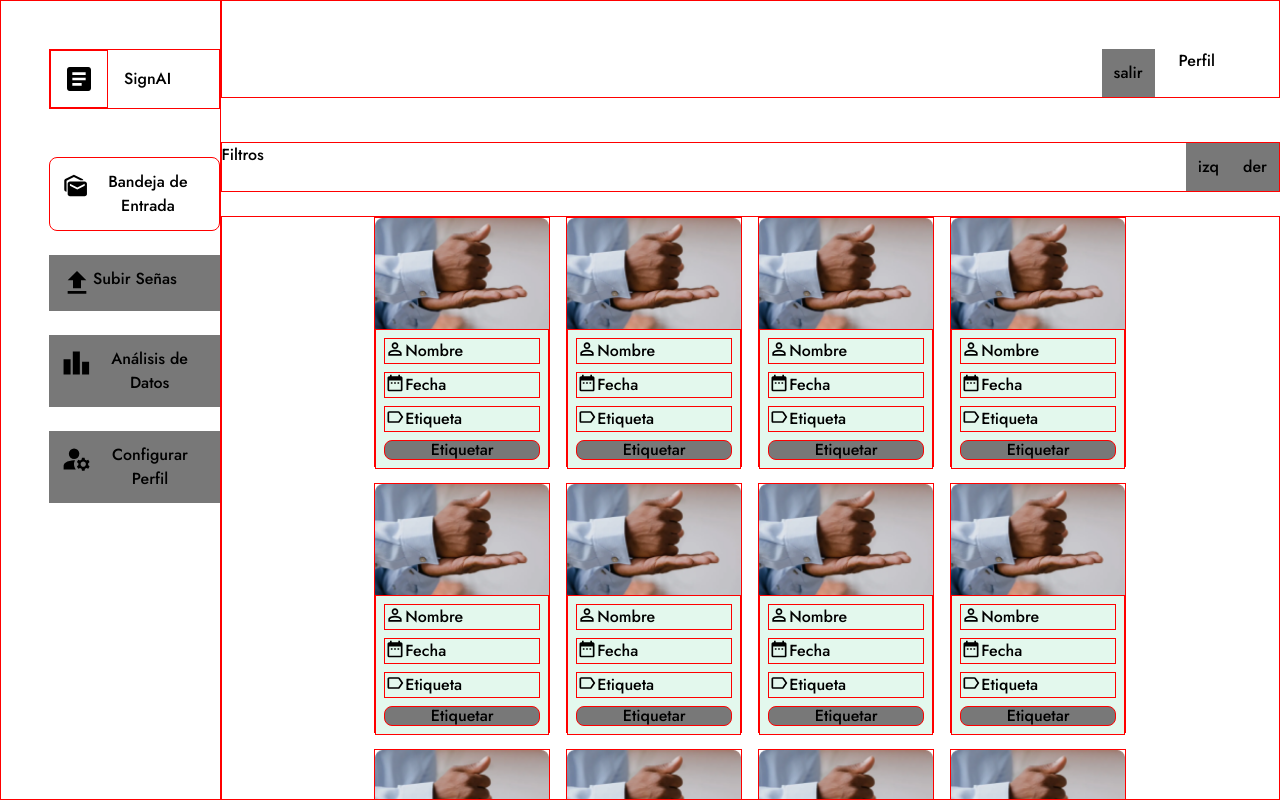
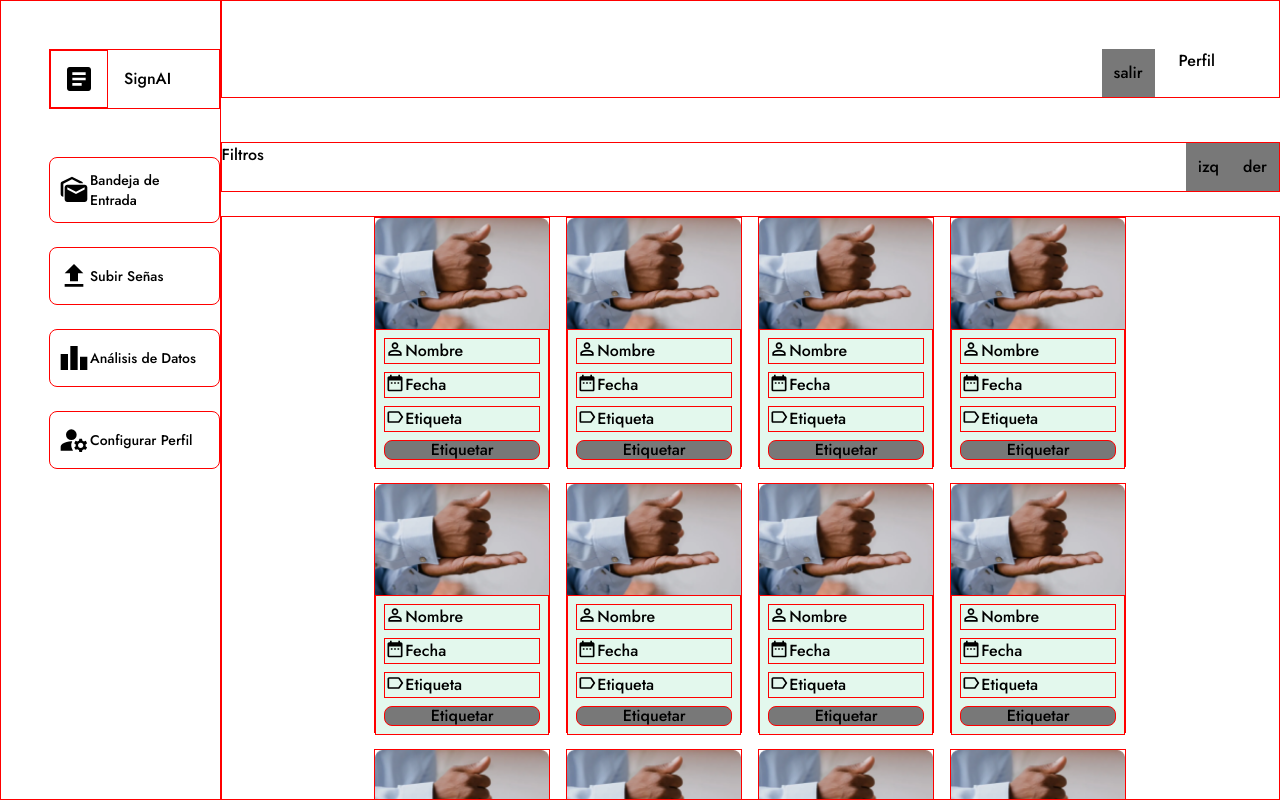
Before and after one commit to SignAIUdeA/SignAI, a Next.js app in the folder frontend/: page /ProfesionalDashboard in a window 1280 px wide. Built offline with nearby package versions, Linux system fonts and the light colour scheme.

Commit message:
Se cambió el sidebar

```diff
--- a/frontend/components/ProvisionalSidebar.tsx
+++ b/frontend/components/aside/ProvisionalSidebar.tsx
@@ -1,9 +1,8 @@
 
 import React from 'react'
-import { MdLeaderboard, MdManageAccounts, MdMarkAsUnread,
-  MdArticle, MdSettings, MdMail,
-   MdFileUpload } from "react-icons/md";
-
+import { MdLeaderboard, MdManageAccounts, MdMarkAsUnread, MdArticle, MdFileUpload } from "react-icons/md";
+import { SidebarData } from './aside.services';
+import Link from 'next/link';
 const ProvisionalSidebar = () => {
   return (
     <aside className='hidden w-64 md:flex flex-col gap-12 pt-12 pl-12 debug'>
@@ -13,7 +12,21 @@ const ProvisionalSidebar = () => {
           </button>
           <span>SignAI</span>
         </div>
-        <div className='flex flex-col gap-6'>
+
+        <ul className='flex flex-col gap-6'>
+          {SidebarData.map((item, index) => (
+            <li key={item.title} className=''>
+              <Link href={item.link} className='debug flex bg-white rounded-lg hover:bg-green-500 px-2 py-3 justify-start items-center active:bg-black'>
+                {item.icon}
+                <span className='text-sm'>
+                  {item.title}
+                </span>
+                </Link>
+            </li>
+          ))}
+        </ul>
+
+        {/* <div className='flex flex-col gap-6'>
             <button className='debug flex bg-white rounded-lg'>
               <MdMarkAsUnread className='h-8 w-8'/>
               <span>Bandeja de Entrada</span>
@@ -30,9 +43,15 @@ const ProvisionalSidebar = () => {
               <MdManageAccounts className='h-8 w-8'/>
               <span></span>Configurar Perfil
             </button>
-        </div>
+        </div> */}
     </aside>
   )
 }
 
+const sidebar = () => {
+
+    <aside>
+      <ul></ul>
+    </aside>
+}
 export {ProvisionalSidebar};
--- /dev/null
+++ b/frontend/components/aside/aside.services.tsx
@@ -0,0 +1,31 @@
+import React from 'react'
+import { MdLeaderboard, MdManageAccounts, MdMarkAsUnread, MdArticle, MdFileUpload } from "react-icons/md";
+
+interface SidebarDataItemType {
+    title: string,
+    icon: JSX.Element,
+    link: string
+}
+
+export const SidebarData: SidebarDataItemType[] = [
+    {
+        title: 'Bandeja de Entrada',
+        icon: <MdMarkAsUnread className='h-8 w-8'/>,
+        link: '/ProfesionalDashboard'
+    },
+    {
+        title: 'Subir Señas',
+        icon: <MdFileUpload className='h-8 w-8'/>,
+        link: ''
+    },
+    {
+        title: 'Análisis de Datos',
+        icon: <MdLeaderboard className='h-8 w-8'/>,
+        link: ''
+    },
+    {
+        title: 'Configurar Perfil',
+        icon: <MdManageAccounts className='h-8 w-8'/>,
+        link: ''
+    }
+]
--- a/frontend/layouts/Layout.tsx
+++ b/frontend/layouts/Layout.tsx
@@ -1,6 +1,6 @@
 
 import Navbar from '@/components/Navbar';
-import { ProvisionalSidebar } from '@/components/ProvisionalSidebar';
+import { ProvisionalSidebar } from '@/components/aside/ProvisionalSidebar';
 import React from 'react'
 
 interface LayoutProps {
```
